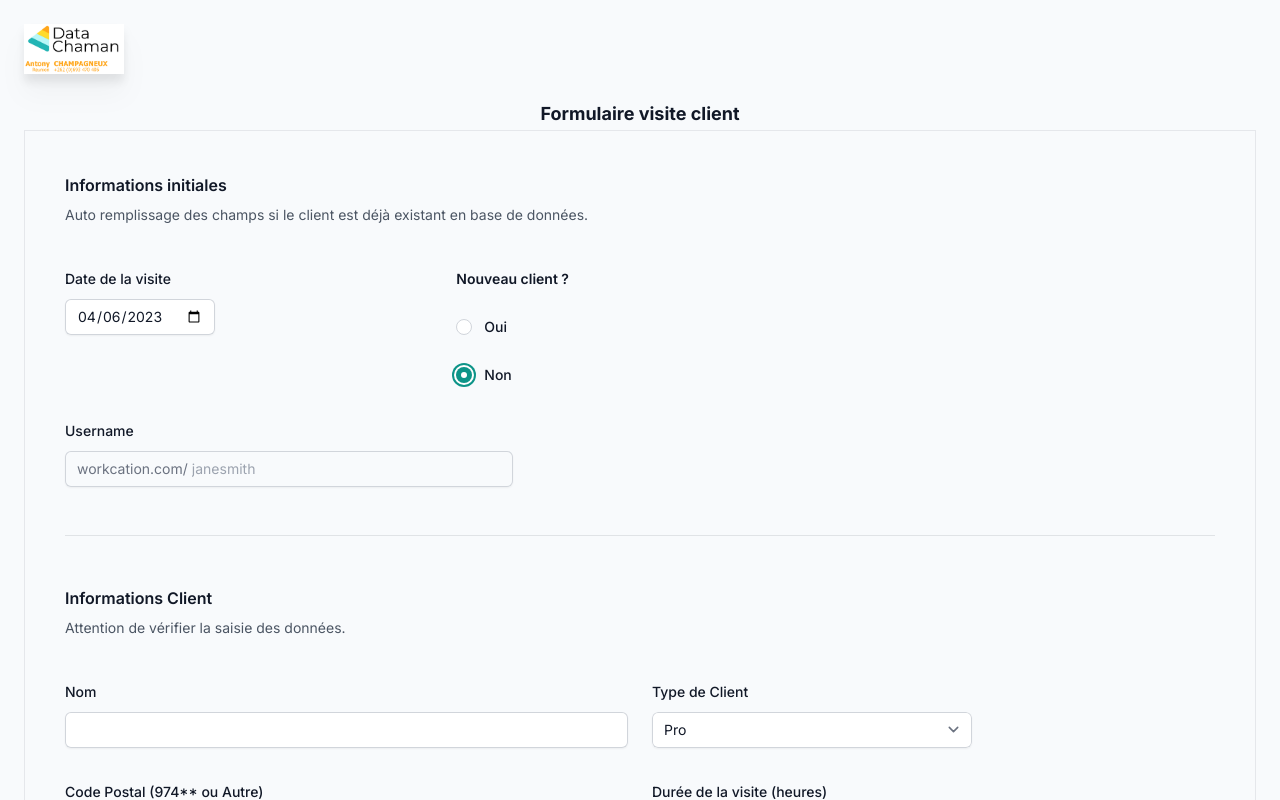
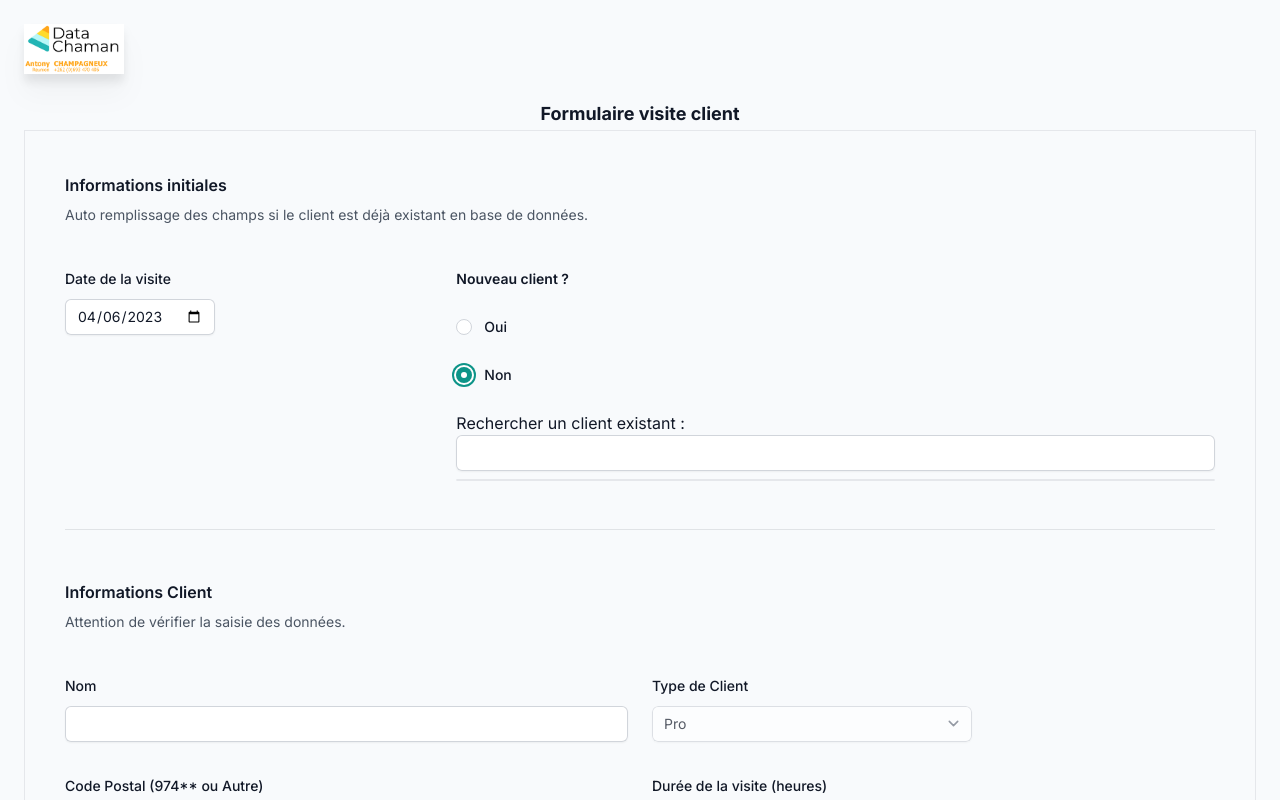
Before and after one commit to sgautier-dev/data-collector, a Next.js app: page / in a window 1280 px wide. Both pictures are taken after a click on the radio button "Non". Shown: the top 800 px of the page. Built offline with nearby package versions, Linux system fonts and the light colour scheme.

Commit message:
existing client search started

```diff
--- /dev/null
+++ b/src/app/components/ClientSelect.tsx
@@ -0,0 +1,65 @@
+import { useState } from 'react';
+import { ExclamationTriangleIcon } from "@heroicons/react/24/solid";
+
+type Props = {
+  clients: Client[];
+  onClientSelect: (client: Client) => void;
+};
+
+export default function ClientSelect({ clients, onClientSelect }: Props) {
+  const [searchTerm, setSearchTerm] = useState('');
+  const [searchResults, setSearchResults] = useState<Client[]>([]);
+  const [error, setError] = useState('');
+
+  const handleSearchTermChange = (event: React.ChangeEvent<HTMLInputElement>) => {
+    const value = event.target.value;
+    setSearchTerm(value);
+
+    if (value) {
+      const results = clients.filter((client) =>
+        client.name.toLowerCase().includes(value.toLowerCase())
+      );
+      setSearchResults(results);
+    } else {
+      setSearchResults([]);
+    }
+  };
+
+  const handleClientClick = (client: Client) => {
+    onClientSelect(client);
+    setSearchTerm('');
+    setSearchResults([]);
+  };
+
+  return (
+    <div>
+      <label htmlFor="client-search">Rechercher un client existant :</label>
+      <input
+        type="text"
+        id="client-search"
+        name="client-search"
+        value={searchTerm}
+        onChange={handleSearchTermChange}
+        className="block w-full rounded-md border-0 py-1.5 text-gray-900 shadow-sm ring-1 ring-inset ring-gray-300 placeholder:text-gray-400 focus:ring-2 focus:ring-inset focus:ring-teal-600 sm:text-sm sm:leading-6"
+      />
+      {error && (
+        <div className="text-xs flex items-center text-red-500 dark:text-red-400 mt-2">
+          <ExclamationTriangleIcon className="h-5 w-5" aria-hidden="true" />
+          <p className="ml-2">{error}</p>
+        </div>
+      )}
+      <ul className="mt-2 border rounded-md border-gray-200 divide-y divide-gray-200">
+        {searchResults.map((client) => (
+          <li key={client.id}>
+            <button
+              className="block hover:bg-gray-50 focus:outline-none focus:bg-gray-50 transition duration-150 ease-in-out w-full text-left py-2 px-4"
+              onClick={() => handleClientClick(client)}
+            >
+              {client.name} ({client.type}) - {client.postalCode}
+            </button>
+          </li>
+        ))}
+      </ul>
+    </div>
+  );
+}
--- a/src/app/components/ClientVisitForm.tsx
+++ b/src/app/components/ClientVisitForm.tsx
@@ -1,6 +1,13 @@
 "use client";
 import React, { useState } from "react";
 import { ExclamationTriangleIcon } from "@heroicons/react/24/solid";
+import ClientSelect from './ClientSelect';
+
+const clients: Client[] = [
+	{ id: 1, name: "Client 1", type: "Pro", postalCode: "97400" },
+	{ id: 2, name: "Client 2", type: "Perso", postalCode: "97410" },
+	{ id: 3, name: "Client 3", type: "Pro", postalCode: "97420" },
+];
 
 export default function ClientVisitForm() {
 	const [errorDuration, setErrorDuration] = useState<string>("");
@@ -10,16 +17,16 @@ export default function ClientVisitForm() {
 	const [selectedDate, setSelectedDate] = useState(
 		currentDate.substring(0, 10)
 	);
-	const [visitDuration, setVisitDuration] = useState<number | ''>('');
+	const [visitDuration, setVisitDuration] = useState<number | "">("");
 	const handleDurationChange = (event: React.ChangeEvent<HTMLInputElement>) => {
 		const inputValue = parseFloat(event.target.value);
 
 		if (inputValue > 0 && inputValue <= 24 && !isNaN(Number(inputValue))) {
 			setVisitDuration(inputValue);
-			setErrorDuration('');
+			setErrorDuration("");
 		} else {
 			setErrorDuration("Veuillez entrer une valeur comprise entre 1 et 24.");
-			setVisitDuration('');
+			setVisitDuration("");
 		}
 	};
 
@@ -59,6 +66,26 @@ export default function ClientVisitForm() {
 		} else {
 			setErrorName("");
 		}
+	};
+
+	const [isNewClient, setIsNewClient] = useState(true);
+	const [selectedClient, setSelectedClient] = useState<Client | null>(null);
+	const [type, setType] = useState("");
+
+	const handleClientSelect = (client: Client) => {
+		setSelectedClient(client);
+		setIsNewClient(false);
+		setName(client.name);
+		setType(client.type);
+		setPostalCode(client.postalCode);
+	};
+
+	const handleNewClient = () => {
+		setSelectedClient(null);
+		setIsNewClient(true);
+		setName("");
+		setType("");
+		setPostalCode("");
 	};
 
 	return (
@@ -105,7 +132,8 @@ export default function ClientVisitForm() {
 											name="isNewClient"
 											type="radio"
 											className="h-4 w-4 border-gray-300 text-teal-600 focus:ring-teal-600"
-											defaultChecked
+											checked={isNewClient}
+											onChange={() => handleNewClient()}
 										/>
 										<label
 											htmlFor="yes"
@@ -121,6 +149,8 @@ export default function ClientVisitForm() {
 											name="isNewClient"
 											type="radio"
 											className="h-4 w-4 border-gray-300 text-teal-600 focus:ring-teal-600"
+											checked={!isNewClient}
+											onChange={() => setIsNewClient(false)}
 										/>
 										<label
 											htmlFor="no"
@@ -129,33 +159,16 @@ export default function ClientVisitForm() {
 											Non
 										</label>
 									</div>
+									{!isNewClient && (
+										<div>
+											<ClientSelect
+												clients={clients}
+												onClientSelect={handleClientSelect}
+											/>
+										</div>
+									)}
 								</div>
 							</fieldset>
-						</div>
-
-						<div className="sm:col-span-4">
-							<label
-								htmlFor="username"
-								className="block text-sm font-medium leading-6 text-gray-900 dark:text-gray-50"
-							>
-								Username
-							</label>
-							<div className="mt-2">
-								<div className="flex rounded-md shadow-sm ring-1 ring-inset ring-gray-300 focus-within:ring-2 focus-within:ring-inset focus-within:ring-teal-600 sm:max-w-md">
-									<span className="flex select-none items-center pl-3 text-gray-500 sm:text-sm">
-										workcation.com/
-									</span>
-									<input
-										type="text"
-										name="username"
-										id="username"
-										autoComplete="username"
-										className="block flex-1 border-0 bg-transparent py-1.5 pl-1 text-gray-900 placeholder:text-gray-400 focus:ring-0 sm:text-sm sm:leading-6"
-										placeholder="janesmith"
-										required
-									/>
-								</div>
-							</div>
 						</div>
 					</div>
 				</div>
@@ -184,6 +197,7 @@ export default function ClientVisitForm() {
 									autoComplete="name"
 									value={name}
 									onChange={handleNameChange}
+									disabled={!isNewClient}
 									className="block w-full rounded-md border-0 py-1.5 text-gray-900 shadow-sm ring-1 ring-inset ring-gray-300 placeholder:text-gray-400 focus:ring-2 focus:ring-inset focus:ring-teal-600 sm:text-sm sm:leading-6"
 									required
 								/>
@@ -211,6 +225,7 @@ export default function ClientVisitForm() {
 									id="client-type"
 									name="client-type"
 									autoComplete="client-type-name"
+									disabled={!isNewClient}
 									className="block w-full rounded-md border-0 py-1.5 text-gray-900 shadow-sm ring-1 ring-inset ring-gray-300 focus:ring-2 focus:ring-inset focus:ring-teal-600 sm:max-w-xs sm:text-sm sm:leading-6"
 									required
 								>
@@ -236,6 +251,7 @@ export default function ClientVisitForm() {
 									pattern="(?i)((974\d{2})|Autre)"
 									value={postalCode}
 									onChange={handlePostalChange}
+									disabled={!isNewClient}
 									className="block w-full rounded-md border-0 py-1.5 text-gray-900 shadow-sm ring-1 ring-inset ring-gray-300 placeholder:text-gray-400 focus:ring-2 focus:ring-inset focus:ring-teal-600 sm:text-sm sm:leading-6"
 									required
 								/>
@@ -268,7 +284,9 @@ export default function ClientVisitForm() {
 									step="0.5"
 									value={visitDuration}
 									onChange={handleDurationChange}
-									onKeyDown={(e) =>["e", "E", "+", "-"].includes(e.key) && e.preventDefault()}
+									onKeyDown={(e) =>
+										["e", "E", "+", "-"].includes(e.key) && e.preventDefault()
+									}
 									className="block w-full rounded-md border-0 py-1.5 text-gray-900 shadow-sm ring-1 ring-inset ring-gray-300 placeholder:text-gray-400 focus:ring-2 focus:ring-inset focus:ring-teal-600 sm:text-sm sm:leading-6"
 									required
 								/>
--- /dev/null
+++ b/types.d.ts
@@ -0,0 +1,6 @@
+type Client = {
+    id: number;
+    name: string;
+    type: string;
+    postalCode: string;
+  };
```
